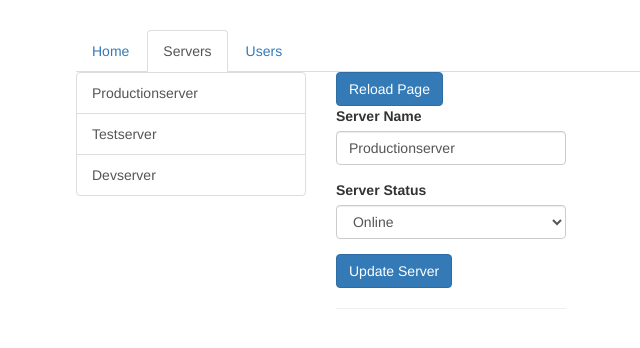
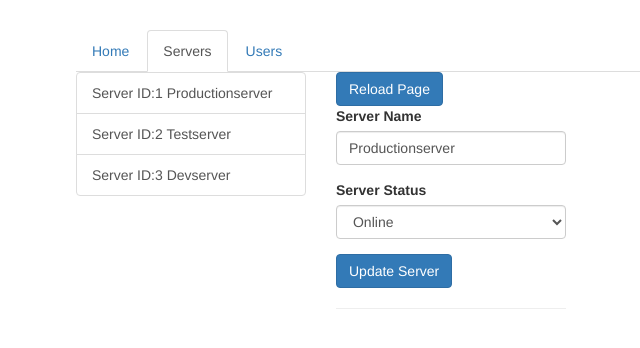
Before and after one commit to alvalle09/AngularRouting, an Angular app: page /servers in a window 1280 px wide. Shown: the top 348 px of the page, without its empty margins (189-829 px from the left). Built offline with nearby package versions, Linux system fonts and the light colour scheme.

Commit message:
fix bug in servers component, used servers.id instead of server.id

```diff
--- a/src/app/servers/server/server.component.html
+++ b/src/app/servers/server/server.component.html
@@ -1,2 +1,2 @@
-<h5>{{ server.name }}</h5>
+<h3>{{ server.name }}</h3>
 <p>Server status is {{ server.status }}</p>
--- a/src/app/servers/servers.component.html
+++ b/src/app/servers/servers.component.html
@@ -2,13 +2,14 @@
   <div class="col-xs-12 col-sm-4">
     <div class="list-group">
       <a
-        [routerLink]="['/servers', servers.id]"
+
+        [routerLink]="['/servers', server.id ]"
         [queryParams]="{allowEdit: '1', serverStaus: 'on'}"
         fragment="loading"
         href="#"
         class="list-group-item"
         *ngFor="let server of servers">
-        {{ server.name }}
+        Server ID:{{server.id}} {{ server.name }}
       </a>
     </div>
   </div>
```
